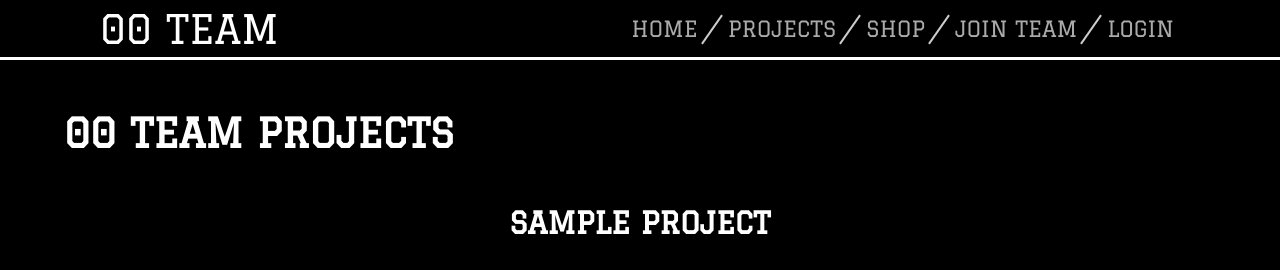
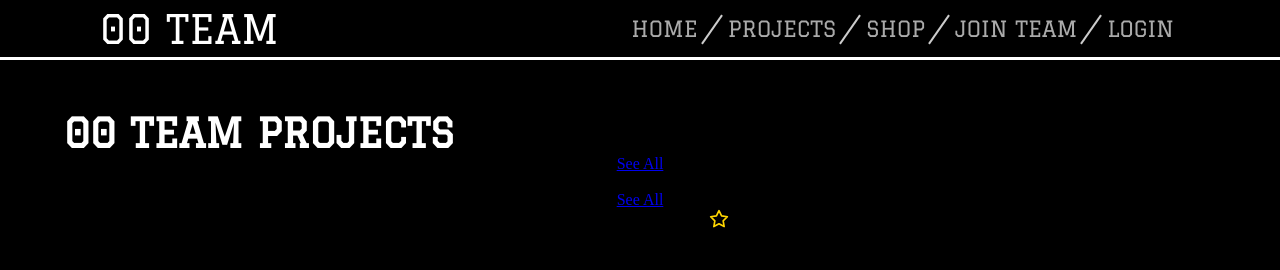
Before and after one commit to 00-team/00-team-django, a Django app: template Team_00/Projects/templates/projects.html in a window 1280 px wide. Shown: the top 270 px of the page. Run offline with Django 3.2, Linux system fonts and the light colour scheme; the template is opened without the code that fills it: most values are stand-ins (such as "Sample title", 1, 10 or a date in 2020); grey boxes marked "Sample" are stand-in pictures.

Commit message:
better projects display

```diff
--- a/Team_00/Projects/templates/projects.html
+++ b/Team_00/Projects/templates/projects.html
@@ -11,8 +11,41 @@
 <div class="all-projecs">
     <h2>00 Team Projects</h2>
 
-    {% if projects %}
-    {% for p in projects %}
+    {% if time_projects %}
+    <div class="see-all">
+        <a href="?q=all_time">See All</a>
+    </div>
+    <div class="base-project">
+    {% for p in time_projects %}
+    <div class="project">
+        <div class="video-thumbnail" style="background-image: url({{ p.thumbnail }});"></div>
+        <span class="name">{{ p.name }}</span>
+        <span class="lang">{{ p.language }}</span>
+        <span class="dt">{{ p.date_start }}</span>
+    </div>
+    {% endfor %}
+    </div>
+    {% endif %}
+    <div class="new-hr"></div>
+    {% if star_projects %}
+    <div class="see-all">
+        <a href="?q=all_stars">See All</a>
+    </div>
+    <div class="base-project">
+    {% for p in star_projects %}
+    <div class="project">
+        <div class="video-thumbnail" style="background-image: url({{ p.thumbnail }});"></div>
+        <span class="name">{{ p.name }}</span>
+        <span class="lang">{{ p.language }}</span>
+        <span class="stars">{{ p.stars }}
+        <svg xmlns="http://www.w3.org/2000/svg" width="20" height="20" viewBox="0 0 24 24" stroke="#FFD600" stroke-width="2" stroke-linecap="round" stroke-linejoin="round" class="feather feather-star"><polygon points="12 2 15.09 8.26 22 9.27 17 14.14 18.18 21.02 12 17.77 5.82 21.02 7 14.14 2 9.27 8.91 8.26 12 2"></polygon></svg>
+        </span>
+    </div>
+    {% endfor %}
+    </div>
+    {% endif %}
+
+    {% comment %} {% for p in time_projects %}
     <div class="slide project">
         <h3>{{ p.name }}</h3>
         <div class="video">
@@ -27,8 +60,10 @@
     <div class="btns">
         <a class="btn previous">Previous</a>
         <a class="btn next">Next</a>
-    </div>
-    {% else %}
+    </div> {% endcomment %}
+
+
+    {% if not star_projects or not time_projects %}
     <h3 class="no-project">Noting so far</h3>
     {% endif %}
 </div>
@@ -36,5 +71,5 @@
 {% endblock content %}
 
 {% block script_body_tags %}
-<script src="/static/js/projects.js"></script>
+<!-- <script src="/static/js/projects.js"></script> -->
 {% endblock script_body_tags %}
```
Also changed, not shown: Team_00/Projects/views.py (+28 -8 lines).
